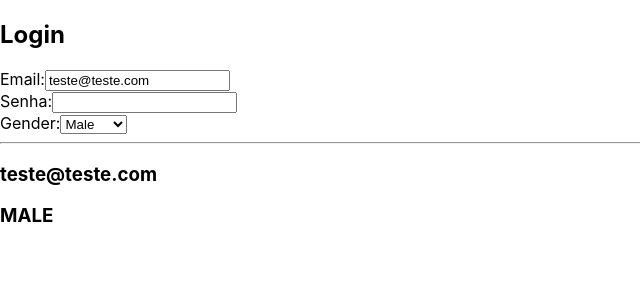
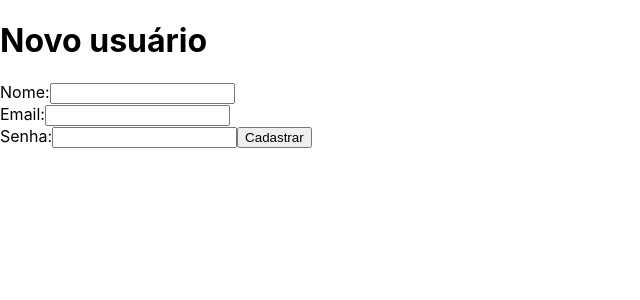
Before and after one commit to francovegini/curso-react, a React (Create React App) app in the folder first-app/: page / in a window 1280 px wide. Shown: the top 300 px of the page, without its empty margins (0-640 px from the left). Built offline with nearby package versions, Linux system fonts and the light colour scheme.

Commit message:
Praticando formulários

```diff
--- a/first-app/src/App.js
+++ b/first-app/src/App.js
@@ -1,63 +1,53 @@
 import React, {Component} from 'react';
 
-/**
- * Manipulando formulários
- */
 class App extends Component {
 
     constructor(props) {
         super(props);
         this.state = {
-            email: 'teste@teste.com',
+            name: '',
+            email: '',
             password: '',
-            gender: 'MALE'
+            error: ''
+
         };
 
-        this.changeEmail = this.changeEmail.bind(this);
-        this.changePassword = this.changePassword.bind(this);
-        this.changeGender = this.changeGender.bind(this);
+        this.cadastrar = this.cadastrar.bind(this);
     }
 
-    changeEmail(e) {
-        let value = e.target.value;
-        this.setState({email: value});
-    }
+    cadastrar(event) {
+        const {name, email, password} = this.state;
 
-    changePassword(e) {
-        let value = e.target.value;
-        this.setState({password: value});
-    }
+        if (name !== '' && email !== '' && password !== '') {
+            alert(`Nome: ${name} \nEmail: ${email} \nSenha: ${password}`);
+        } else {
+            this.setState({error: 'Ops! Parece que está faltando algo!'});
+        }
 
-    changeGender(e) {
-        let value = e.target.value;
-        this.setState({gender: value});
+        // Não deixa atualizar a página
+        event.preventDefault();
     }
 
     render() {
         return (
             <div>
-                <h2>Login</h2>
-                Email:
-                <input type="email" name="email"
-                       value={this.state.email} onChange={this.changeEmail}/>
-                <br/>
-                Senha:
-                <input type="password" name="senha" value={this.state.password}
-                       onChange={this.changePassword}/>
-                <br/>
-                Gender:
-                <select name="gender" value={this.state.gender} onChange={this.changeGender}>
-                    <option value="MALE">Male</option>
-                    <option value="FEMALE">Female</option>
-                </select>
+                <h1>Novo usuário</h1>
+                {this.state.error && <p>{this.state.error}</p>}
+                <form onSubmit={this.cadastrar}>
+                    <label>Nome:</label>
+                    <input type="text" value={this.state.name}
+                           onChange={(e) => this.setState({name: e.target.value})}/>
+                    <br/>
+                    <label>Email:</label>
+                    <input type="text" value={this.state.email}
+                           onChange={(e) => this.setState({email: e.target.value})}/>
+                    <br/>
+                    <label>Senha:</label>
+                    <input type="password" value={this.state.password}
+                           onChange={(e) => this.setState({password: e.target.value})}/>
 
-                <hr/>
-                <div>
-                    <h3>{this.state.email}</h3>
-                    <h3>{this.state.password}</h3>
-                    <h3>{this.state.gender}</h3>
-                </div>
-
+                    <button type="submit">Cadastrar</button>
+                </form>
             </div>
         );
     }
```
Also changed, not shown: first-app/src/App9.js (added, +66 -0 lines).
